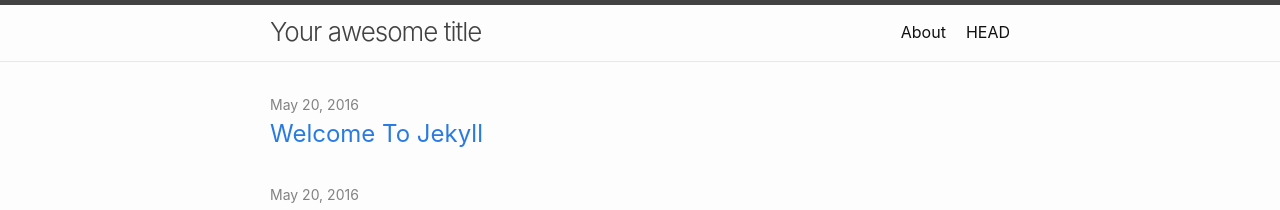
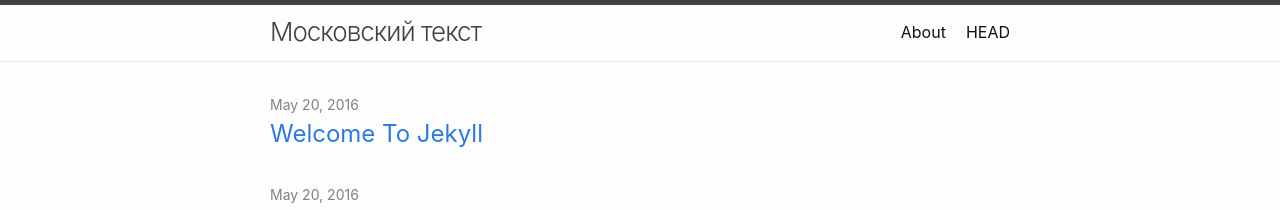
Before and after one commit to daryagerasimenko/MT, a Jekyll site: the page built from index.md, in a window 1280 px wide. Shown: the top 210 px of the page. Built offline with Jekyll 4.4.1, drawn with Linux system fonts in a browser that asks for light colours.

Commit message:
Update _config.yml

```diff
--- a/_config.yml
+++ b/_config.yml
@@ -1,4 +1,4 @@
-title: Your awesome title
+title: Московский текст
 author:
   name: GitHub User
   email: your-email@domain.com
```
